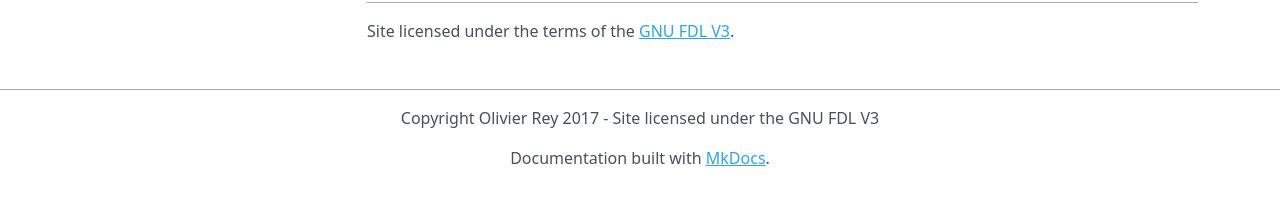
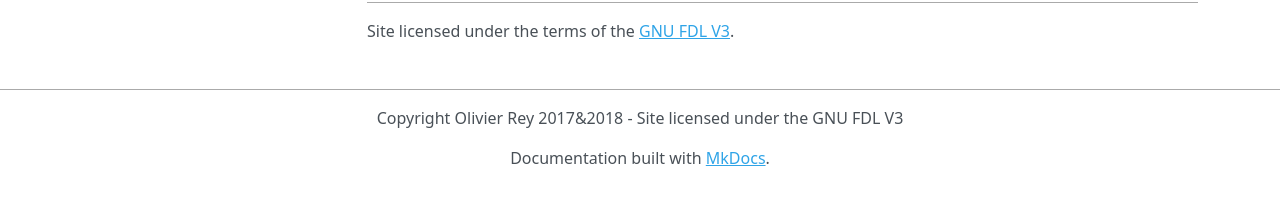
Before and after one commit to orey/papers, an MkDocs documentation site: the page built from docs/index.md, in a window 1280 px wide. Shown: the part 417-622 px from the top of the page. Built offline with MkDocs 1.6.1, drawn with Linux system fonts in a browser that asks for light colours; nearby versions of some CDN libraries; old or Windows-style settings are respelled for this version of MkDocs.

Commit message:
changing copyright year

```diff
--- a/mkdocs.yml
+++ b/mkdocs.yml
@@ -1,7 +1,7 @@
 site_name: Papers
 site_description: Olivier Rey's Papers
 site_author: Olivier Rey
-copyright: Copyright Olivier Rey 2017 - Site licensed under the GNU FDL V3
+copyright: Copyright Olivier Rey 2017&2018 - Site licensed under the GNU FDL V3
 google_analytics: ['UA-110156293-1', 'orey.github.io']
 repo_url: https://github.com/orey/papers/
 #theme: readthedocs
```
